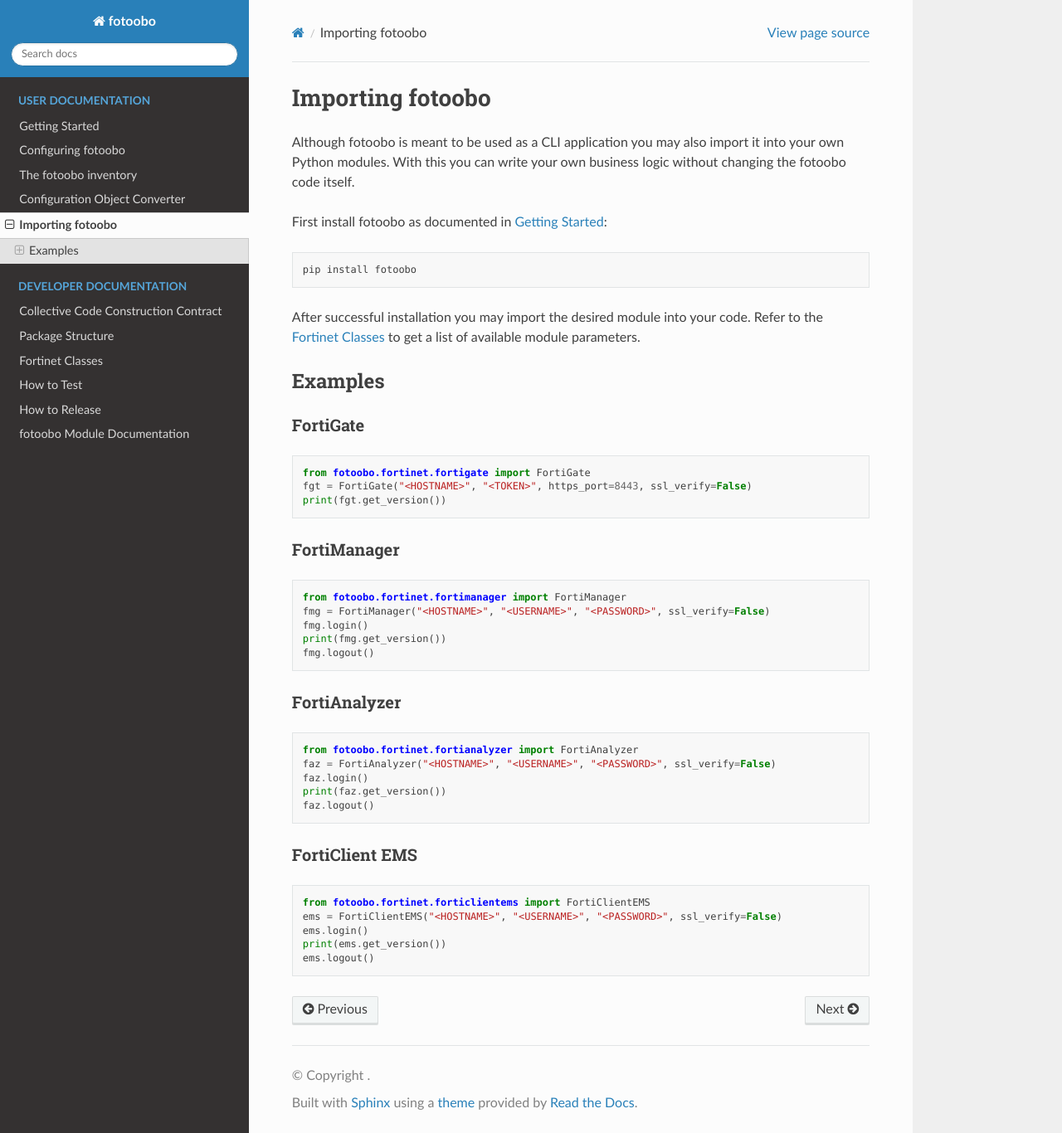
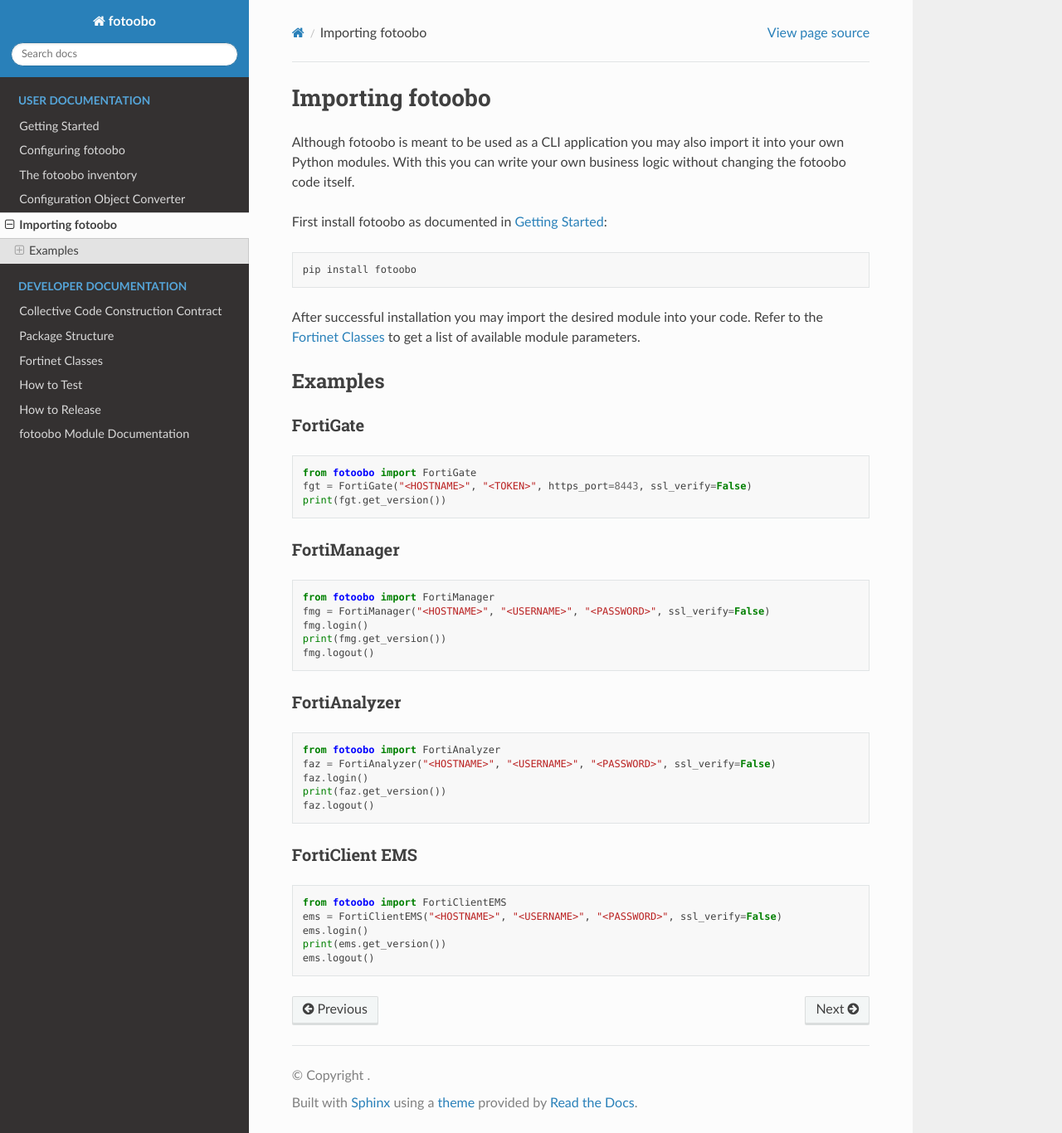
Before and after one commit to migros/fotoobo, a Sphinx documentation site: the page built from docs/source/usage/import_fotoobo.rst, in a window 1280 px wide and 1366 px high. Shown: the whole window at 83% size. Built offline with Sphinx 7.4.7 and the Read the Docs theme 2.0.0, drawn with Linux system fonts in a browser that asks for light colours.

Commit message:
🎨 Optimize import of fotoobo in Python modules. closes #111

```diff
--- a/docs/source/usage/import_fotoobo.rst
+++ b/docs/source/usage/import_fotoobo.rst
@@ -27,7 +27,7 @@
 
 .. code-block:: python
 
-    from fotoobo.fortinet.fortigate import FortiGate
+    from fotoobo import FortiGate
     fgt = FortiGate("<HOSTNAME>", "<TOKEN>", https_port=8443, ssl_verify=False)
     print(fgt.get_version())
 
@@ -36,7 +36,7 @@
 
 .. code-block:: python
 
-    from fotoobo.fortinet.fortimanager import FortiManager
+    from fotoobo import FortiManager
     fmg = FortiManager("<HOSTNAME>", "<USERNAME>", "<PASSWORD>", ssl_verify=False)
     fmg.login()
     print(fmg.get_version())
@@ -47,7 +47,7 @@
 
 .. code-block:: python
 
-    from fotoobo.fortinet.fortianalyzer import FortiAnalyzer
+    from fotoobo import FortiAnalyzer
     faz = FortiAnalyzer("<HOSTNAME>", "<USERNAME>", "<PASSWORD>", ssl_verify=False)
     faz.login()
     print(faz.get_version())
@@ -58,7 +58,7 @@
 
 .. code-block:: python
 
-    from fotoobo.fortinet.forticlientems import FortiClientEMS
+    from fotoobo import FortiClientEMS
     ems = FortiClientEMS("<HOSTNAME>", "<USERNAME>", "<PASSWORD>", ssl_verify=False)
     ems.login()
     print(ems.get_version())
--- a/fotoobo/__init__.py
+++ b/fotoobo/__init__.py
@@ -5,4 +5,7 @@
 to be extendable to your needs. It's most likely the swiss army knife for Fortinet infrastructure.
 """
 
+from .fortinet import FortiAnalyzer, FortiClientEMS, FortiGate, FortiManager
+
+__all__ = ["FortiAnalyzer", "FortiClientEMS", "FortiGate", "FortiManager"]
 __version__: str = "0.9.0"
```
Also changed, not shown: CHANGELOG.md (+2 -0 lines), 1 other file.
